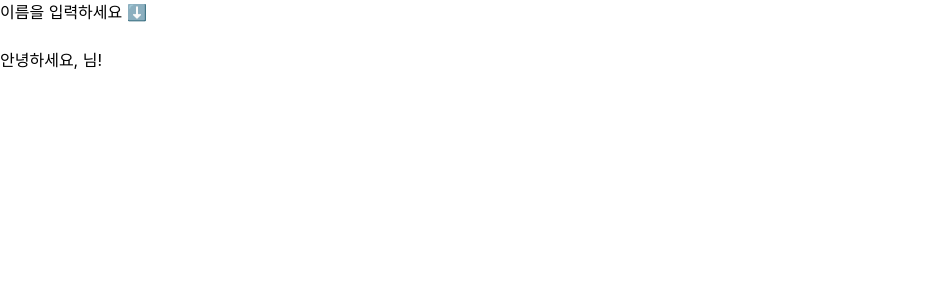
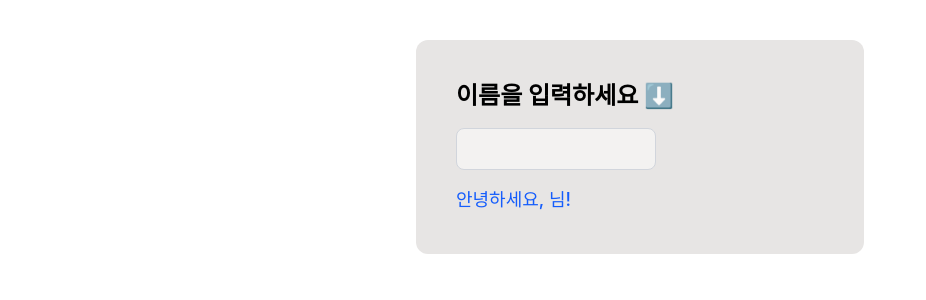
Before and after one commit to rlaalstj1012/likelion_useEffect, a React (Vite) app: page / in a window 1280 px wide. Shown: the top 300 px of the page, without its empty margins (0-926 px from the left). Built offline with nearby package versions, Linux system fonts and the light colour scheme.

Commit message:
useState 복습

```diff
--- a/src/NameInput.jsx
+++ b/src/NameInput.jsx
@@ -5,23 +5,24 @@ const NameInput = () => {
 
   const handleChange = (e) => {
     setName(e.target.value); // 입력창의 값을 상태로 저장
-	}
+  };
+
+  // 스타일 변수 정의
   const containerStyle = "max-w-md mx-auto mt-10 p-10 bg-stone-200 rounded-xl";
   const headingStyle = "text-2xl font-bold mb-4";
   const inputStyle = "border border-gray-300 bg-white/50 rounded-lg px-3 py-2 w-50 mb-4";
   const greetingStyle = "text-lg text-blue-600 font-medium";
-    const nameStyle = "font-bold text-orange-600";
-
+  const nameStyle = "font-bold text-yellow-500";
 
   return (
-		<div>
-			<h2>이름을 입력하세요 ⬇️</h2>
-			<input type="text" onChange={handleChange} />
-			<p>
-				안녕하세요, {name}님!
+    <div className={containerStyle}>
+      <h2 className={headingStyle}>이름을 입력하세요 ⬇️</h2>
+      <input type="text" onChange={handleChange} className={inputStyle} />
+      <p className={greetingStyle}>
+        안녕하세요, <span className={nameStyle}>{name}</span>님!
       </p>
     </div>
   );
-}
+};
 
 export default NameInput;
```
Lines whose indentation alone changed are shown as unchanged.
